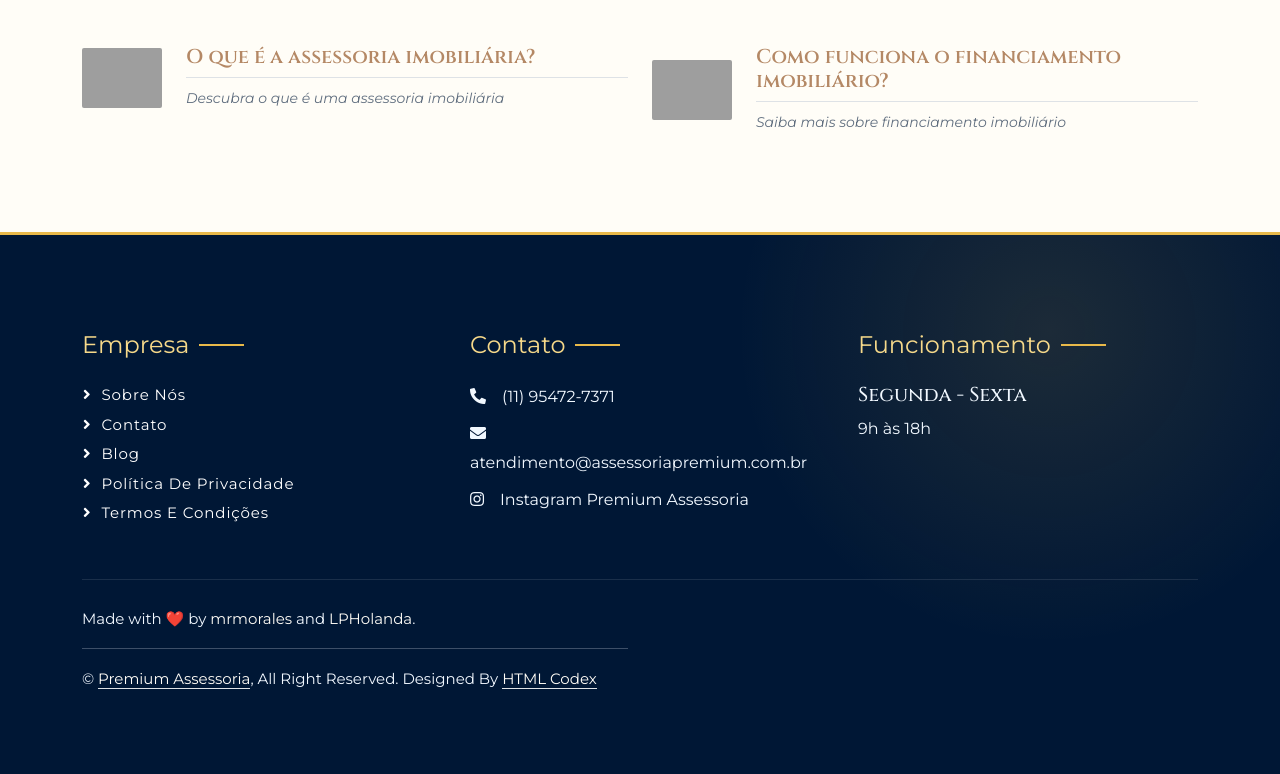
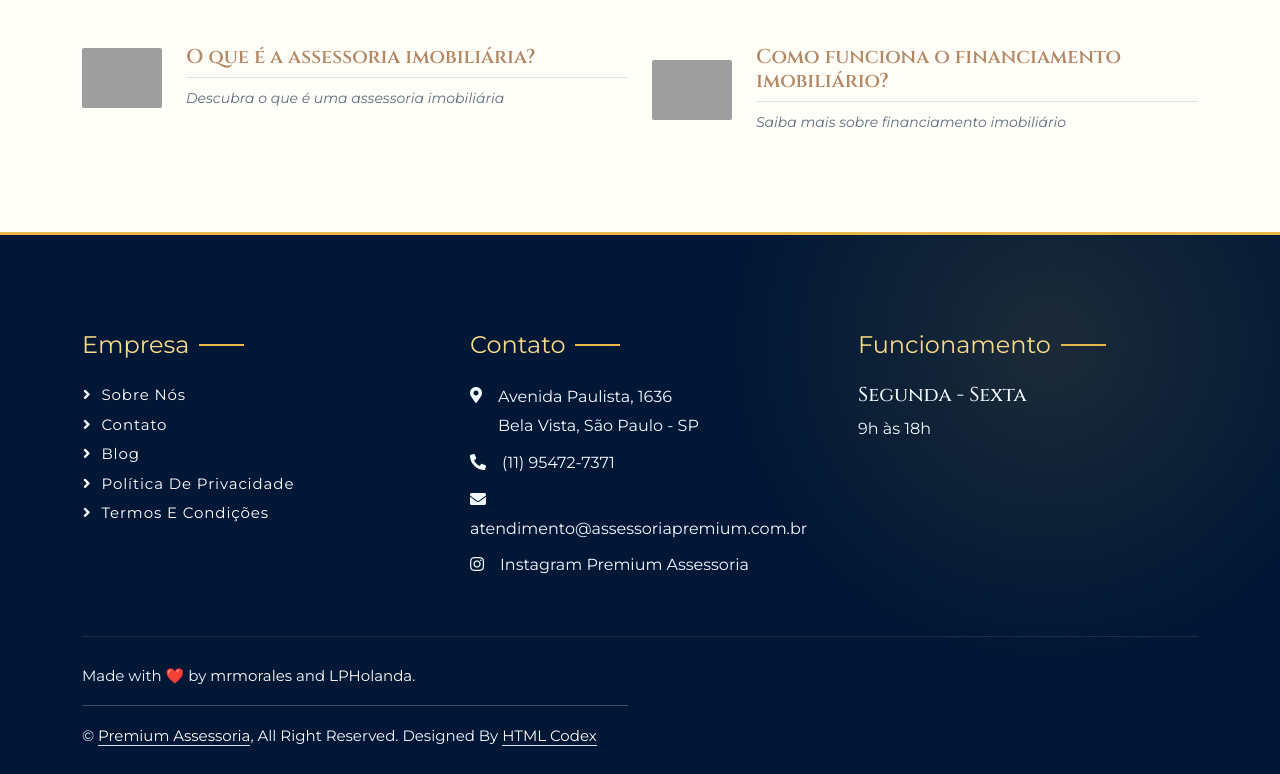
Before and after one commit to pgsilva/site-consultoria-imobiliaria, a plain HTML site: page blog.html in a window 1280 px wide. Shown: the part 721-1495 px from the top of the page. Before the commit the page ends 1438 px from the top, so only its background shows below. Drawn offline with nearby package versions, Linux system fonts and the light colour scheme; grey boxes are pictures that could not be loaded; a script that the page names is missing.

Commit message:
feat: add business address

```diff
--- a/blog.html
+++ b/blog.html
@@ -164,6 +164,10 @@
                         </div>
                         <div class="col-lg-4 col-md-6">
                             <h4 class="section-title ff-secondary text-start text-primary fw-normal mb-4">Contato</h4>
+                            <p class="mb-2 d-flex align-items-start">
+                                <i class="fa fa-map-marker-alt me-3 mt-1" aria-hidden="true"></i>
+                                <a class="text-light text-decoration-none" href="https://www.google.com/maps/search/?api=1&amp;query=Avenida+Paulista+1636+Bela+Vista+S%C3%A3o+Paulo" target="_blank" rel="noopener noreferrer">Avenida Paulista, 1636<br>Bela Vista, São Paulo - SP</a>
+                            </p>
                             <p class="mb-2"><i class="fa fa-phone-alt me-3"></i>(11) 95472-7371</p>
                             <p class="mb-2"><i class="fa fa-envelope me-3"></i>atendimento@assessoriapremium.com.br</p>
                             <p class="mb-2" href="https://www.instagram.com/assessoriapremium.imob" target="_blank">
```
Also changed, not shown: index.html (+4 -1 lines).
